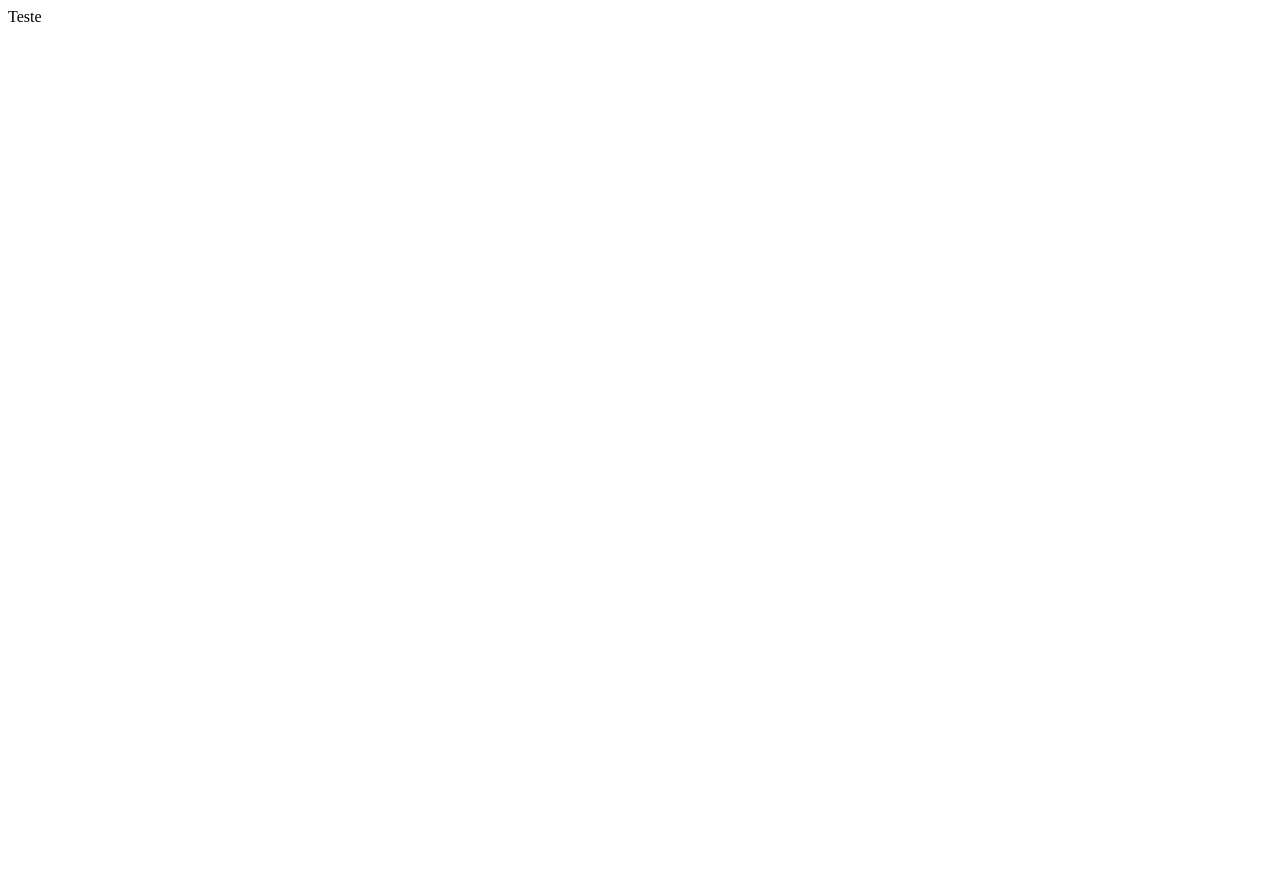
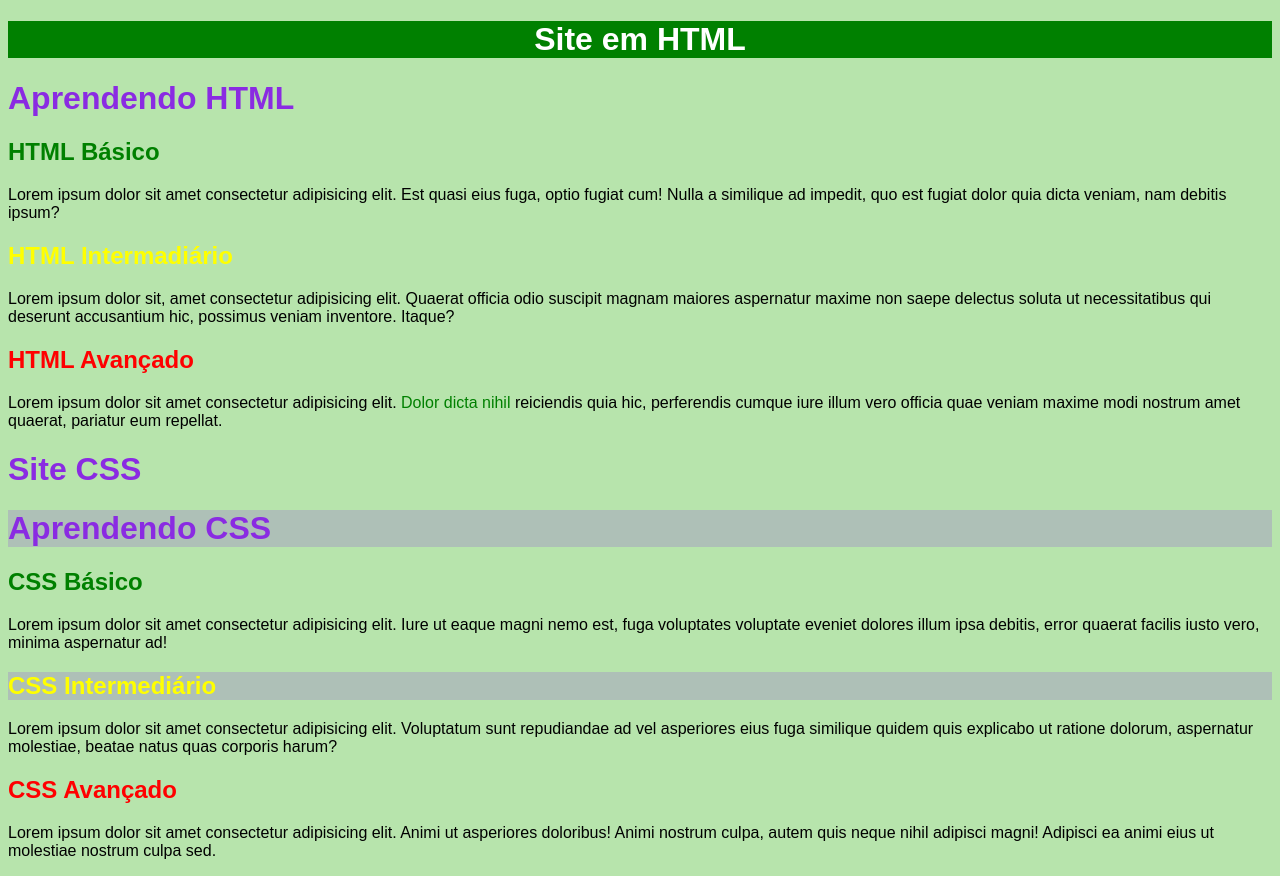
Before and after one commit to frfranklinrios/HTML-CSS, a plain HTML site: page index.html in a window 1280 px wide. Before the commit the page ends 800 px from the top, so only its background shows below. Drawn offline with Linux system fonts and the light colour scheme.

Commit message:
id e class

```diff
--- a/index.html
+++ b/index.html
@@ -4,9 +4,26 @@
     <meta charset="UTF-8">
     <meta http-equiv="X-UA-Compatible" content="IE=edge">
     <meta name="viewport" content="width=device-width, initial-scale=1.0">
-    <title> Olá Mundo </title>
+    <title> Minha página de Testes </title>
+    <link rel="stylesheet" href="style.css">
 </head>
+
 <body>
-    Teste
+    <h1 id="principal">Site em HTML</h1>
+    <h1>Aprendendo HTML</h1>
+    <h2 class="basico">HTML Básico</h2>
+    <p>Lorem ipsum dolor sit amet consectetur adipisicing elit. Est quasi eius fuga, optio fugiat cum! Nulla a similique ad impedit, quo est fugiat dolor quia dicta veniam, nam debitis ipsum?</p>
+    <h2 class="intermediario">HTML Intermadiário</h2>
+    <p>Lorem ipsum dolor sit, amet consectetur adipisicing elit. Quaerat officia odio suscipit magnam maiores aspernatur maxime non saepe delectus soluta ut necessitatibus qui deserunt accusantium hic, possimus veniam inventore. Itaque?</p>
+    <h2 class="avancado">HTML Avançado</h2>
+    <p>Lorem ipsum dolor sit amet consectetur adipisicing elit. <span class="basico">Dolor dicta nihil </span>reiciendis quia hic, perferendis cumque iure illum vero officia quae veniam maxime modi nostrum amet quaerat, pariatur eum repellat.</p>
+    <h1>Site CSS</h1>
+    <h1 class="destaque">Aprendendo CSS</h1>
+    <h2 class="basico">CSS Básico</h2>
+    <p>Lorem ipsum dolor sit amet consectetur adipisicing elit. Iure ut eaque magni nemo est, fuga voluptates voluptate eveniet dolores illum ipsa debitis, error quaerat facilis iusto vero, minima aspernatur ad!</p>
+    <h2 class="intermediario destaque">CSS Intermediário</h2>
+    <p>Lorem ipsum dolor sit amet consectetur adipisicing elit. Voluptatum sunt repudiandae ad vel asperiores eius fuga similique quidem quis explicabo ut ratione dolorum, aspernatur molestiae, beatae natus quas corporis harum?</p>
+    <h2 class="avancado">CSS Avançado</h2>
+    <p>Lorem ipsum dolor sit amet consectetur adipisicing elit. Animi ut asperiores doloribus! Animi nostrum culpa, autem quis neque nihil adipisci magni! Adipisci ea animi eius ut molestiae nostrum culpa sed.</p>
 </body>
 </html>
--- /dev/null
+++ b/style.css
@@ -0,0 +1,34 @@
+@charset "UTF-8";
+
+body{
+    background-color: #b7e4ac;
+    font-family: Arial, Helvetica, sans-serif;
+}
+h1{
+    color: #8a2be2;
+}
+h1#principal{
+    text-align: center;
+    background-color: green;
+    color: white;
+}
+h2{
+    color: #0000ff;
+}
+.basico{
+    color: green;
+}
+
+.intermediario{
+    color: yellow;
+
+}
+
+.avancado{
+    color: red;
+
+}
+
+.destaque{
+    background-color: #892be231;
+}
```
